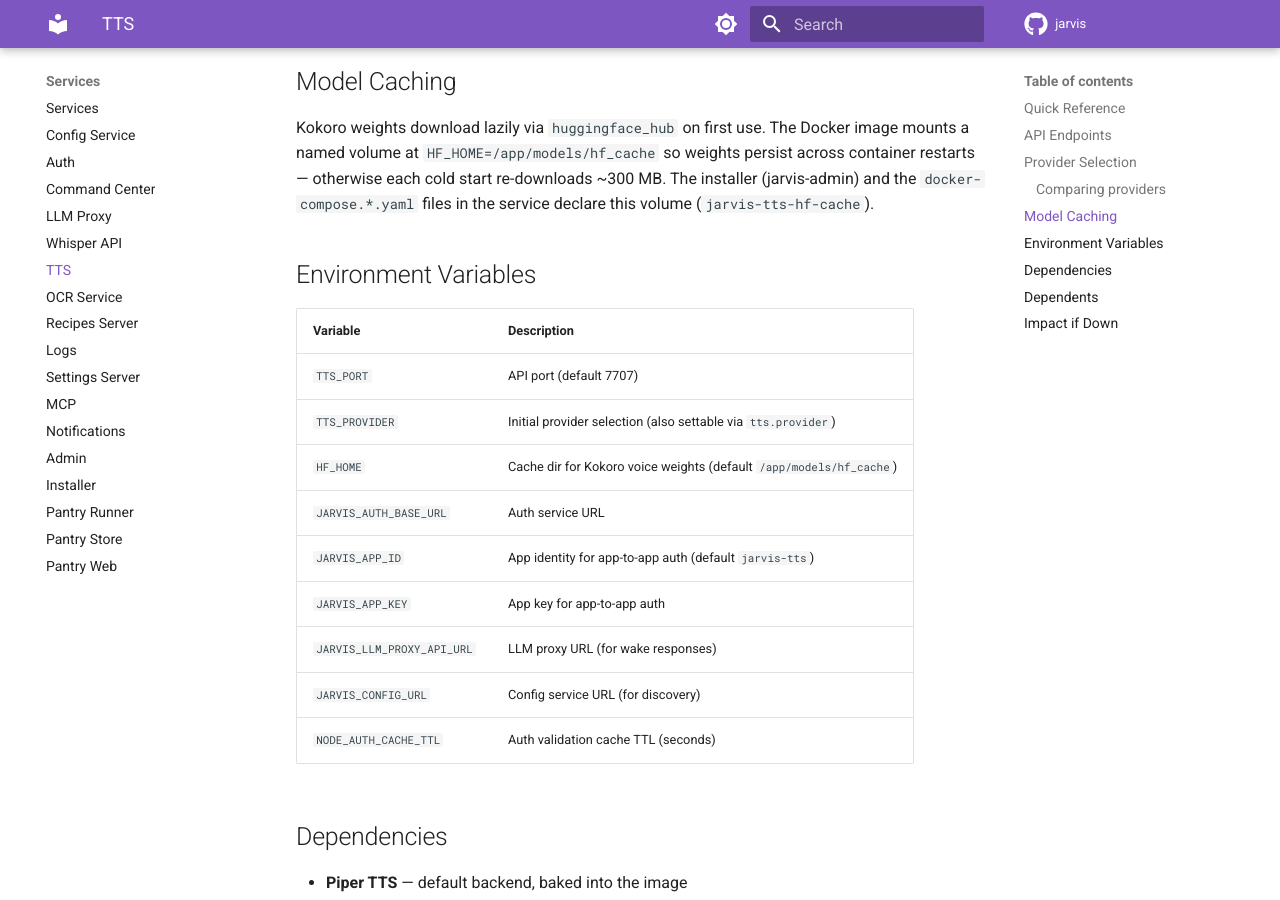
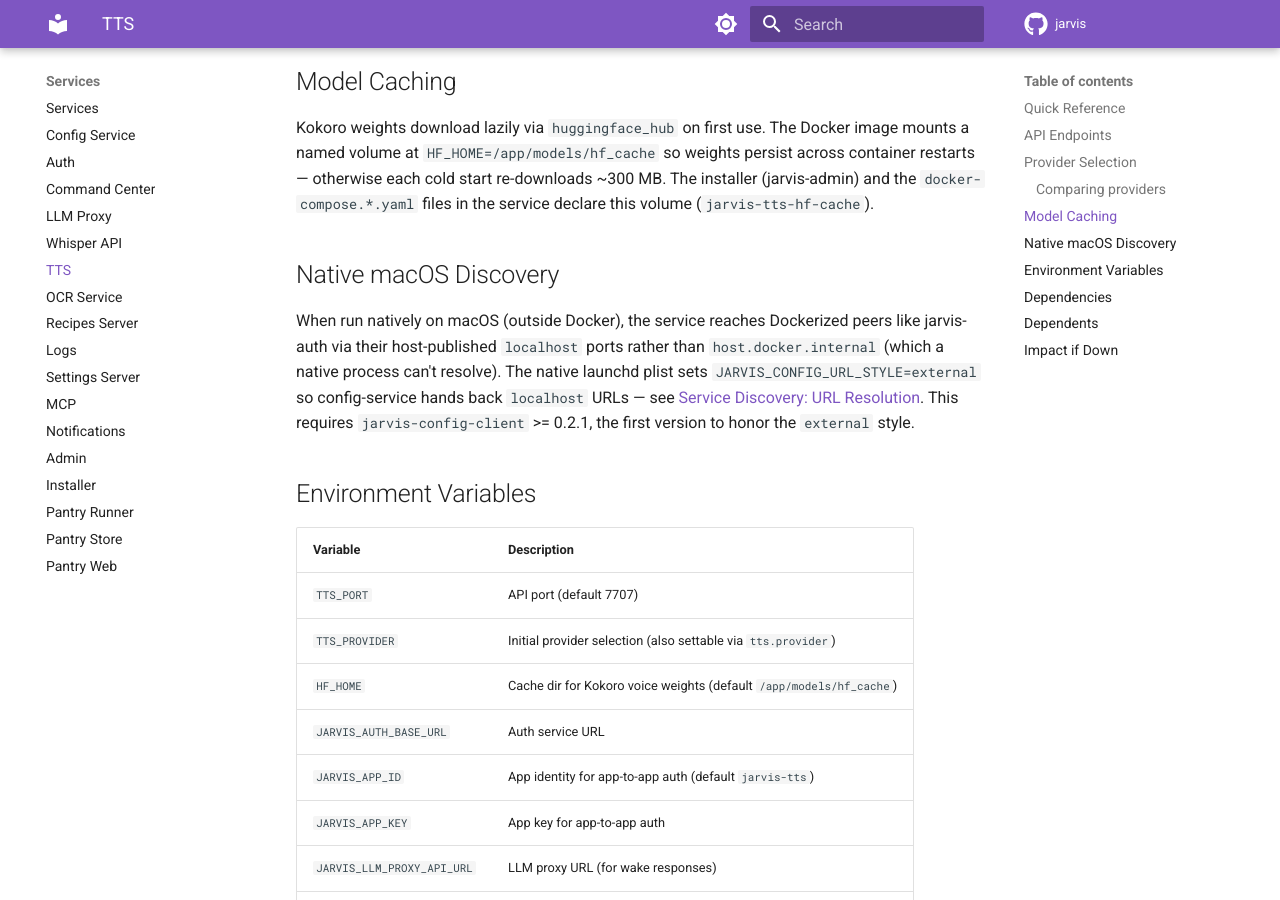
Before and after one commit to alexberardi/jarvis-docs, an MkDocs documentation site: the page built from docs/services/tts.md, in a window 1280 px wide and 900 px high, scrolled down 2327 px. Built offline with MkDocs 1.6.1 and Material for MkDocs 9.7.7, drawn with Linux system fonts in a browser that asks for light colours; comment, search, counter and statistics services are not loaded.

Commit message:
docs(jarvis-tts): sync from #13

```diff
--- a/docs/services/tts.md
+++ b/docs/services/tts.md
@@ -55,6 +55,10 @@ Changes take effect within ~60 seconds (the settings service has a 60s cache). N
 
 Kokoro weights download lazily via `huggingface_hub` on first use. The Docker image mounts a named volume at `HF_HOME=/app/models/hf_cache` so weights persist across container restarts — otherwise each cold start re-downloads ~300 MB. The installer (jarvis-admin) and the `docker-compose.*.yaml` files in the service declare this volume (`jarvis-tts-hf-cache`).
 
+## Native macOS Discovery
+
+When run natively on macOS (outside Docker), the service reaches Dockerized peers like jarvis-auth via their host-published `localhost` ports rather than `host.docker.internal` (which a native process can't resolve). The native launchd plist sets `JARVIS_CONFIG_URL_STYLE=external` so config-service hands back `localhost` URLs — see [Service Discovery: URL Resolution](../architecture/service-discovery.md#url-resolution). This requires `jarvis-config-client` >= 0.2.1, the first version to honor the `external` style.
+
 ## Environment Variables
 
 | Variable | Description |
```
